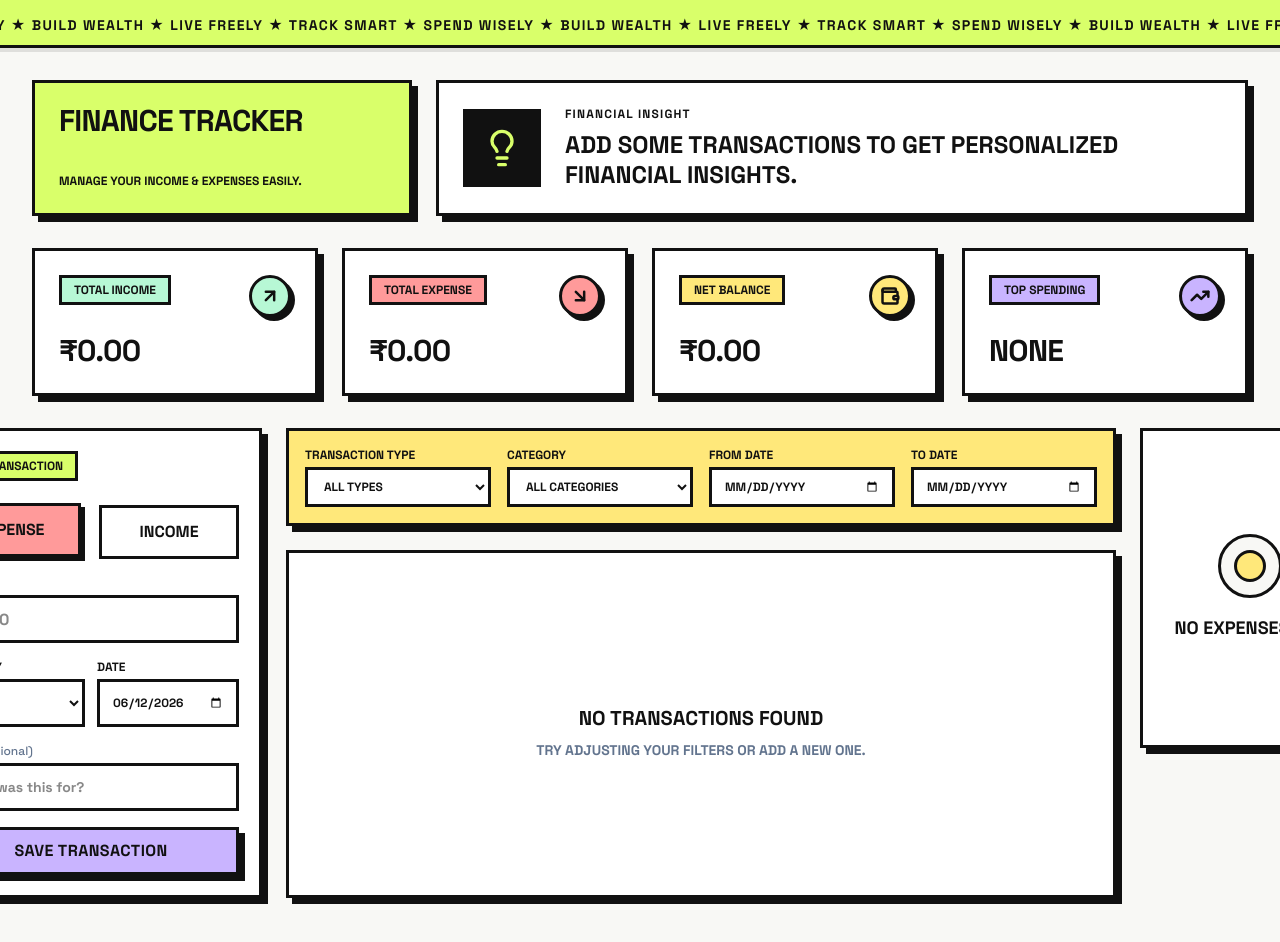
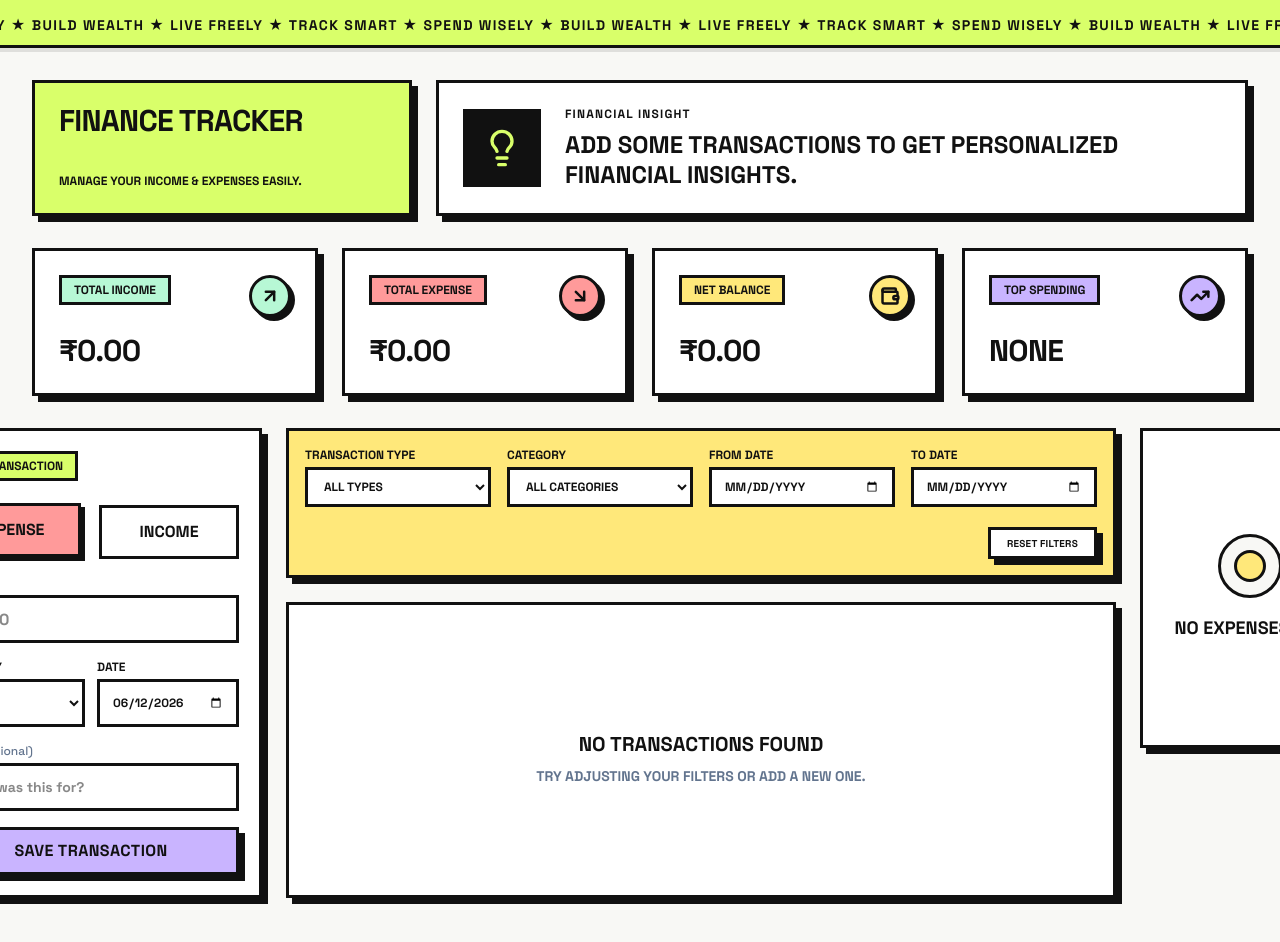
Before and after one commit to muhammeddishanv/finance_tracker, a React (Vite) app: page / in a window 1280 px wide. Shown: the top 942 px of the page. Built offline with nearby package versions, Linux system fonts and the light colour scheme.

Commit message:
feat: add CategoryFilter component and integrate it into App state for transaction filtering

```diff
--- a/src/App.tsx
+++ b/src/App.tsx
@@ -73,6 +73,23 @@ function App() {
     window.addEventListener('resize', handleResize);
     return () => window.removeEventListener('resize', handleResize);
   }, []);
+
+  // Scroll to top when changing tabs in mobile view
+  useEffect(() => {
+    if (isMobile) {
+      window.scrollTo(0, 0);
+    }
+  }, [activeTab, isMobile]);
+
+  // Reset filters when navigating between tabs
+  useEffect(() => {
+    setFilters({
+      type: 'all',
+      category: 'All',
+      startDate: '',
+      endDate: ''
+    });
+  }, [activeTab]);
 
   const handleFormSubmit = (data: TransactionInput | Transaction) => {
     if (editingTransaction) {
--- a/src/components/transaction/CategoryFilter.tsx
+++ b/src/components/transaction/CategoryFilter.tsx
@@ -19,7 +19,8 @@ export function CategoryFilter({
     [...INCOME_CATEGORIES, ...EXPENSE_CATEGORIES];
 
   return (
-    <div className="bg-[var(--color-neo-warning)] p-3 md:p-4 border-neo shadow-neo grid grid-cols-2 lg:grid-cols-4 gap-3 sm:gap-4">
+    <div className="bg-[var(--color-neo-warning)] p-3 md:p-4 border-neo shadow-neo flex flex-col gap-3 sm:gap-4">
+      <div className="grid grid-cols-2 lg:grid-cols-4 gap-3 sm:gap-4">
       {/* Type Filter */}
       <div className="min-w-0">
         <label className="block text-xs font-bold uppercase mb-1 truncate">
@@ -103,6 +104,16 @@ export function CategoryFilter({
           />
         </div>
       </div>
+      </div>
+
+      <div className="flex justify-end pt-1">
+        <button
+          onClick={() => onFilterChange({ type: 'all', category: 'All', startDate: '', endDate: '' })}
+          className="px-4 h-8 bg-white border-neo shadow-neo hover-neo hover:bg-[var(--color-neo-expense)] active:bg-[var(--color-neo-expense)] transition-colors font-extrabold uppercase text-[10px] tracking-wide"
+        >
+          Reset Filters
+        </button>
+      </div>
     </div>
   );
 }
```
